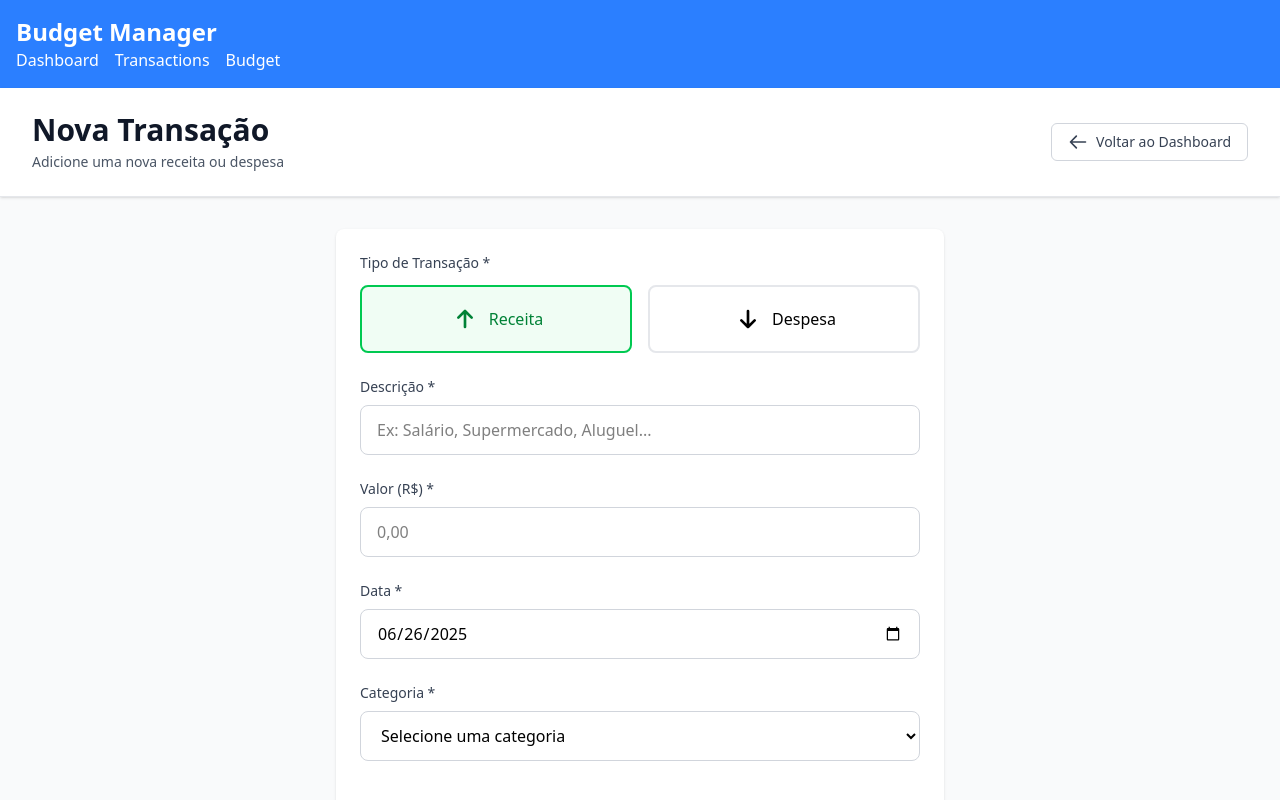
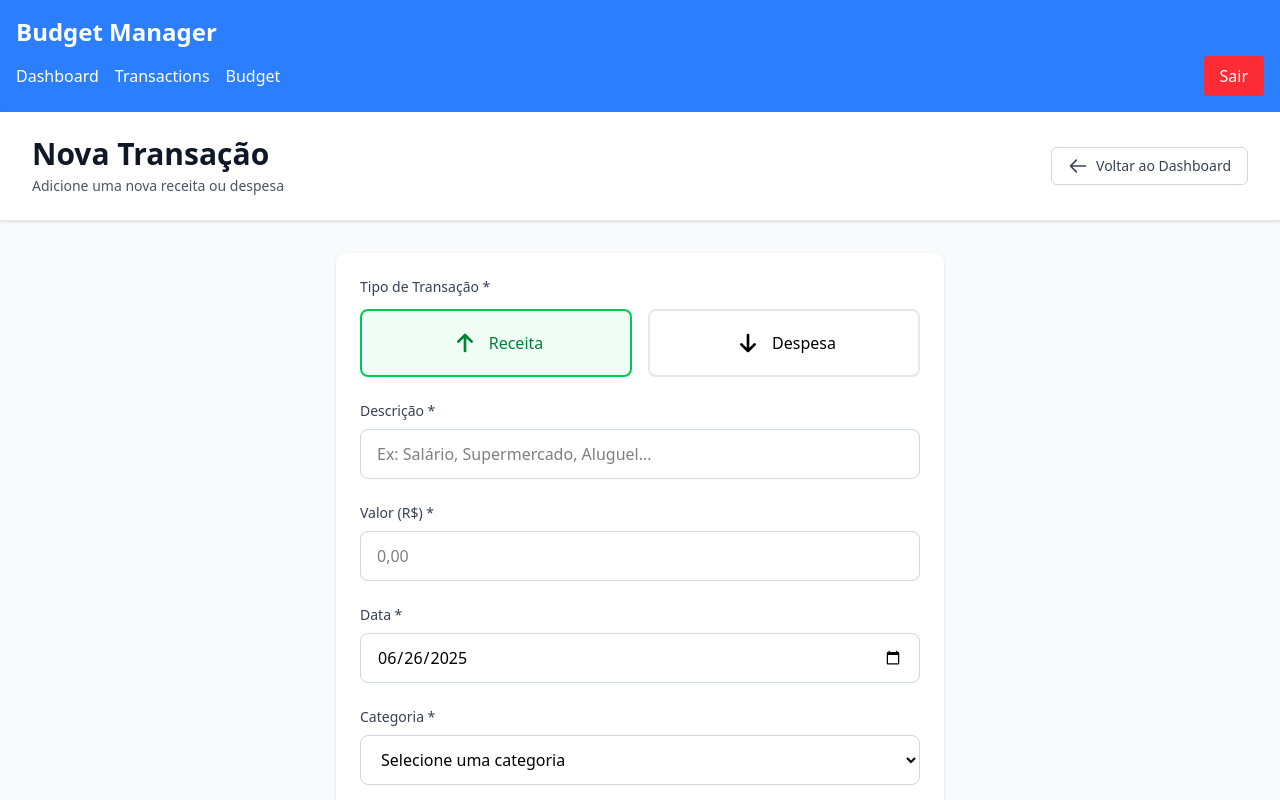
Before and after one commit to Guimunizzs/budgetmanager, a React (Vite) app: page /transactions in a window 1280 px wide. Shown: the top 800 px of the page. Built offline with nearby package versions, Linux system fonts and the light colour scheme; no server answers; sample sign-in values are in the browser's storage.

Commit message:
feat: add logout

```diff
--- a/src/components/Header.tsx
+++ b/src/components/Header.tsx
@@ -1,25 +1,50 @@
+import { Link, useNavigate } from "react-router-dom";
+import { useAuth } from "../context/AuthContext";
+
 const Header = () => {
+  const { currentUser, logout } = useAuth();
+  const navigate = useNavigate();
+
+  const handleLogout = async () => {
+    try {
+      await logout();
+      navigate("/login");
+    } catch (error) {
+      console.error("Erro ao desconectar:", error);
+    }
+  };
+
   return (
-    <div className="">
-      <header className="bg-blue-500 text-white p-4">
+    <div className=" bg-gray-800 text-white">
+      <header className=" bg-blue-500 text-white p-4">
         <h1 className="text-2xl font-bold">Budget Manager</h1>
-        <nav>
-          <ul className="flex space-x-4">
+        <nav className="flex justify-between items-center mt-2">
+          <ul className="flex  space-x-4">
             <li>
-              <a href="/dashboard" className="hover:underline">
+              <Link to="/dashboard" className="hover:underline">
                 Dashboard
-              </a>
+              </Link>
             </li>
             <li>
-              <a href="/transactions" className="hover:underline">
+              <Link to="/transactions" className="hover:underline">
                 Transactions
-              </a>
+              </Link>
             </li>
             <li>
-              <a href="/budget" className="hover:underline">
+              <Link to="/budget" className="hover:underline">
                 Budget
-              </a>
+              </Link>
             </li>
+          </ul>
+          <ul>
+            {currentUser && (
+              <button
+                onClick={handleLogout}
+                className="bg-red-500 text-white px-4 py-2 rounded hover:bg-red-600"
+              >
+                Sair
+              </button>
+            )}
           </ul>
         </nav>
       </header>
--- a/src/context/AuthContext.tsx
+++ b/src/context/AuthContext.tsx
@@ -1,15 +1,18 @@
 import type { User } from "firebase/auth";
 import { auth } from "../firebase";
 import { createContext, useContext, useEffect, useState } from "react";
+import { signOut } from "firebase/auth";
 
 interface AuthContextType {
   currentUser: User | null;
   loading: boolean;
+  logout: () => Promise<void>;
 }
 
 const AuthContext = createContext<AuthContextType>({
   currentUser: null,
   loading: true,
+  logout: async () => {},
 });
 
 const useAuth = () => {
@@ -33,9 +36,20 @@ const AuthProvider = ({ children }: AuthProviderProps) => {
     return () => unsubscribe();
   }, []);
 
+  const logout = async () => {
+    try {
+      await signOut(auth);
+      console.log("🔒 Usuário desconectado com sucesso.");
+    } catch (error) {
+      console.error("Erro ao desconectar usuário:", error);
+      throw new Error("Erro ao desconectar usuário.");
+    }
+  };
+
   const value = {
     currentUser,
     loading,
+    logout,
   };
 
   return <AuthContext.Provider value={value}>{children}</AuthContext.Provider>;
```
